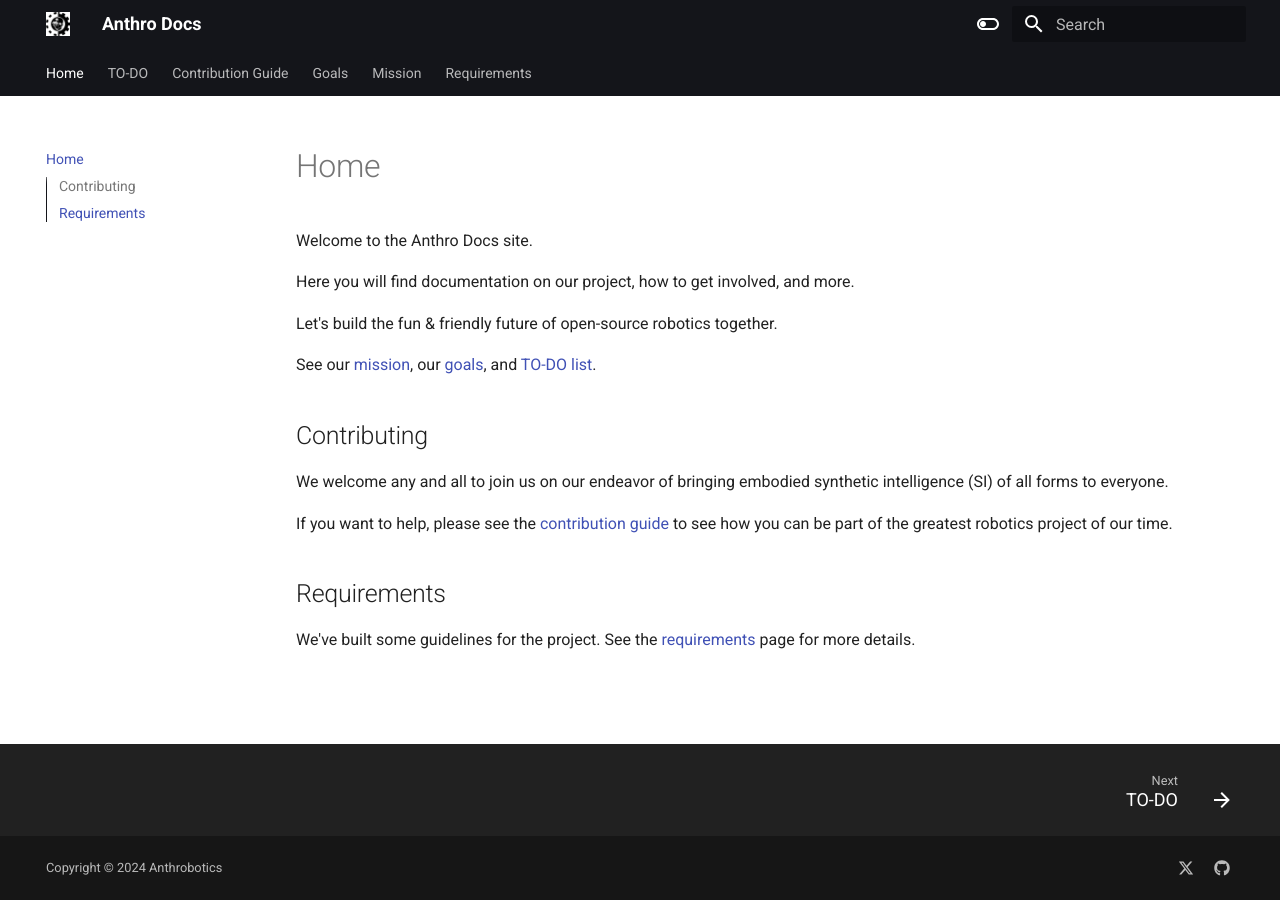
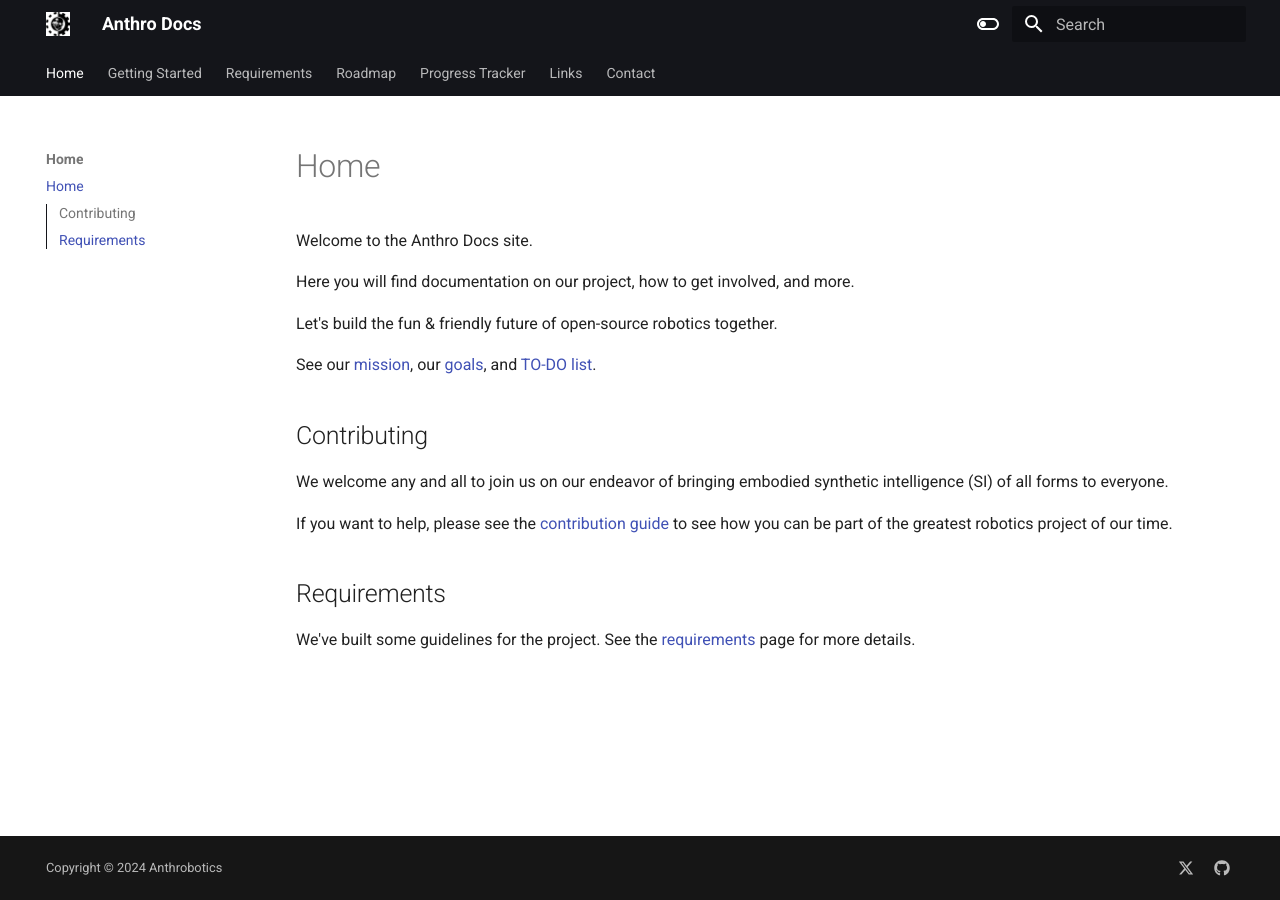
Before and after one commit to Anthrobotics/anthro-docs, an MkDocs documentation site: the page built from docs/index.md, in a window 1280 px wide. Built offline with MkDocs 1.6.1 and Material for MkDocs 9.7.7, drawn with Linux system fonts in a browser that asks for light colours; some of the changed lines change nothing that is shown.

Commit message:
Update mkdocs.yml
Added navigation layout

```diff
--- a/mkdocs.yml
+++ b/mkdocs.yml
@@ -49,6 +49,37 @@ markdown_extensions:
   - pymdownx.betterem
   - attr_list
 
+nav:
+  - Home:
+    - index.md
+  - Getting Started: #Introduce the project
+    - Getting Started/0 Welcome.md #Welcome page for the project
+    - Getting Started/1 Roles & Positions.md
+    - Getting Started/2 Tasks.md
+  - Requirements: #Outline requirements for the project
+    - Requirements/0 Requirements And Guidelines Overview.md #Overview of requirements and guidelines
+    - Requirements/1 Accessibility Requirements.md
+    - Requirements/2 Design Requirements.md
+    - Requirements/3 Hardware Requirements.md
+    - Requirements/4 Software Requirements.md
+    - Requirements/5 Synthetic Intelligence Requirements.md
+    - Requirements/6 Version Control.md
+  - Roadmap: #Roadmap of the project.
+    - Roadmap/0 Project Goals.md #Overview of the project's goals
+    - Roadmap/1 Project Scope.md
+    - Roadmap/2 Project Timeline.md
+  - Progress Tracker: #Tracker for various sections of the project
+    - Progress Tracker/0 Hardware Progress.md
+    - Progress Tracker/1 Software Progress.md
+    - Progress Tracker/2 Synthetic Intelligence Progress.md
+    - Progress Tracker/3 Design and Aesthetics Progress.md
+    - Progress Tracker/4 Media and Marketing Progress.md
+    - Progress Tracker/5 Recruitment Progress.md
+  - Links: #Links to relevant project pages
+    - Links/0 Links.md
+  - Contact: #contact information
+    - Contact/0 Contact.md
+
 
 extra:
   social:
```
